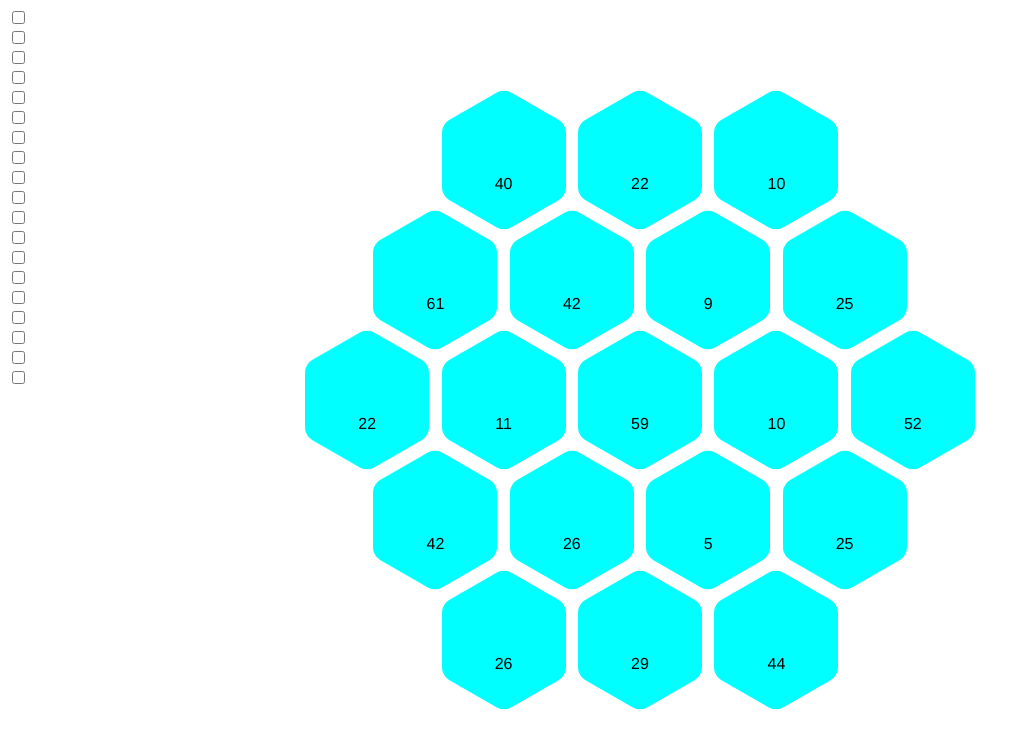
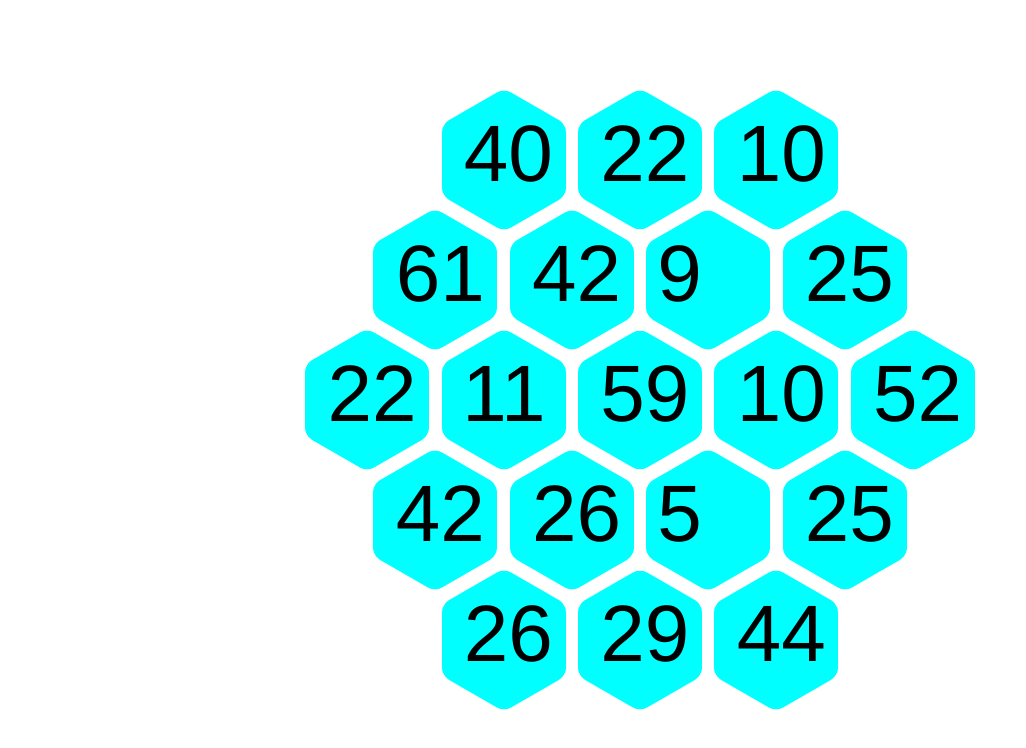
Before and after one commit to 2chanhaeng/hex-link, a plain HTML site: page index.html in a window 1280 px wide. Shown: the whole page, without its empty margins (0-1026 px from the left). Drawn offline with Linux system fonts and the light colour scheme.

Commit message:
modulate font for test

```diff
--- a/css/stylesheet.css
+++ b/css/stylesheet.css
@@ -1,10 +1,13 @@
 h1,h2,h3,p {
     font-family: "Helvetica Neue", Helvetica, Arial, sans-serif;
     font-weight: normal;
-    position: absolute;
-    top: 3rem;
-    left: 50%;
-    transform: translate(-50%, -50%);
+    font-size: 5em;
+    position: fixed;
+    margin: 0 0 0 0;
+    transform: translate(25%, -100%);
+}
+input[type="checkbox"]{
+    display: none;
 }
 input[type="checkbox"] + .center{
     --bg-color: var(--btn-color);
```
